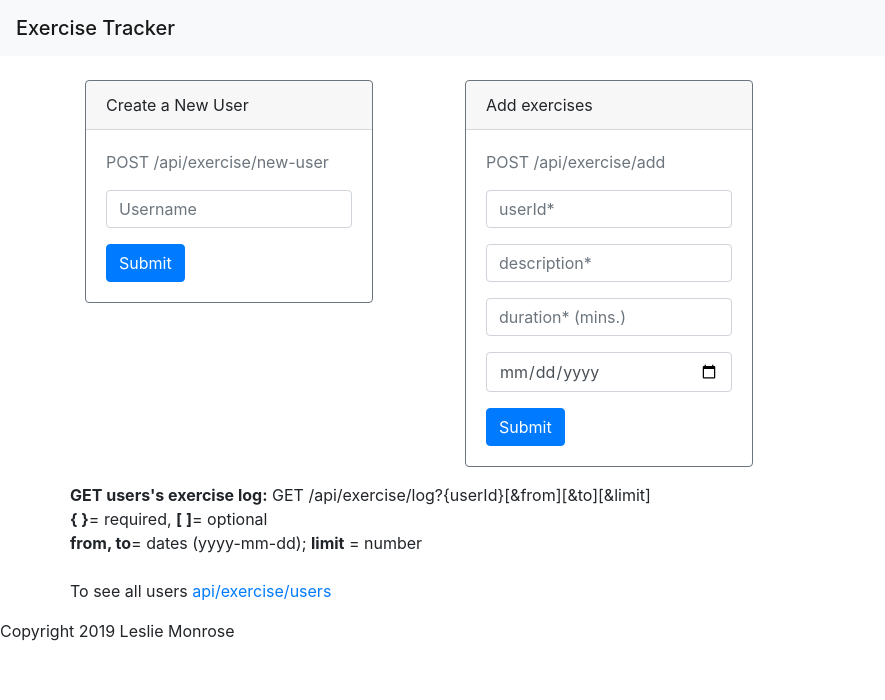
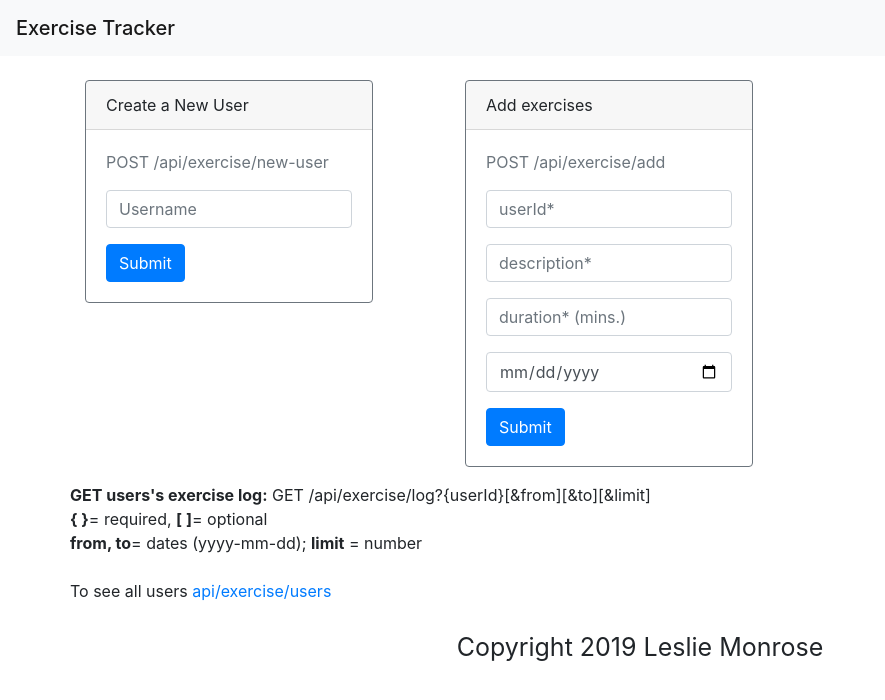
Before and after one commit to Lemonrose79/workout-tracker, a website: page public/index.html in a window 1280 px wide. Shown: the whole page, without its empty margins (0-885 px from the left). Drawn offline with nearby package versions, Linux system fonts and the light colour scheme.

Commit message:
updated html

```diff
--- a/public/index.html
+++ b/public/index.html
@@ -7,7 +7,6 @@
   <meta http-equiv="X-UA-Compatible" content="ie=edge">
   <link rel="stylesheet" href="https://maxcdn.bootstrapcdn.com/bootstrap/4.0.0/css/bootstrap.min.css" integrity="sha384-Gn5384xqQ1aoWXA+058RXPxPg6fy4IWvTNh0E263XmFcJlSAwiGgFAW/dAiS6JXm"
     crossorigin="anonymous">
-  <link rel="icon" type="image/x-icon" href="favicon.png">
   <script src="https://use.fontawesome.com/releases/v5.0.1/js/all.js"></script>
   <link rel="stylesheet" href="styles.css">
   <title>Exercise Tracker</title>
--- a/public/styles.css
+++ b/public/styles.css
@@ -0,0 +1,10 @@
+footer {
+    list-style: none;
+    padding: 10px;
+    font-size: 25px;
+    display: block;
+    text-align: center;
+  }
+  button:hover {
+    cursor: pointer;
+  }
```
